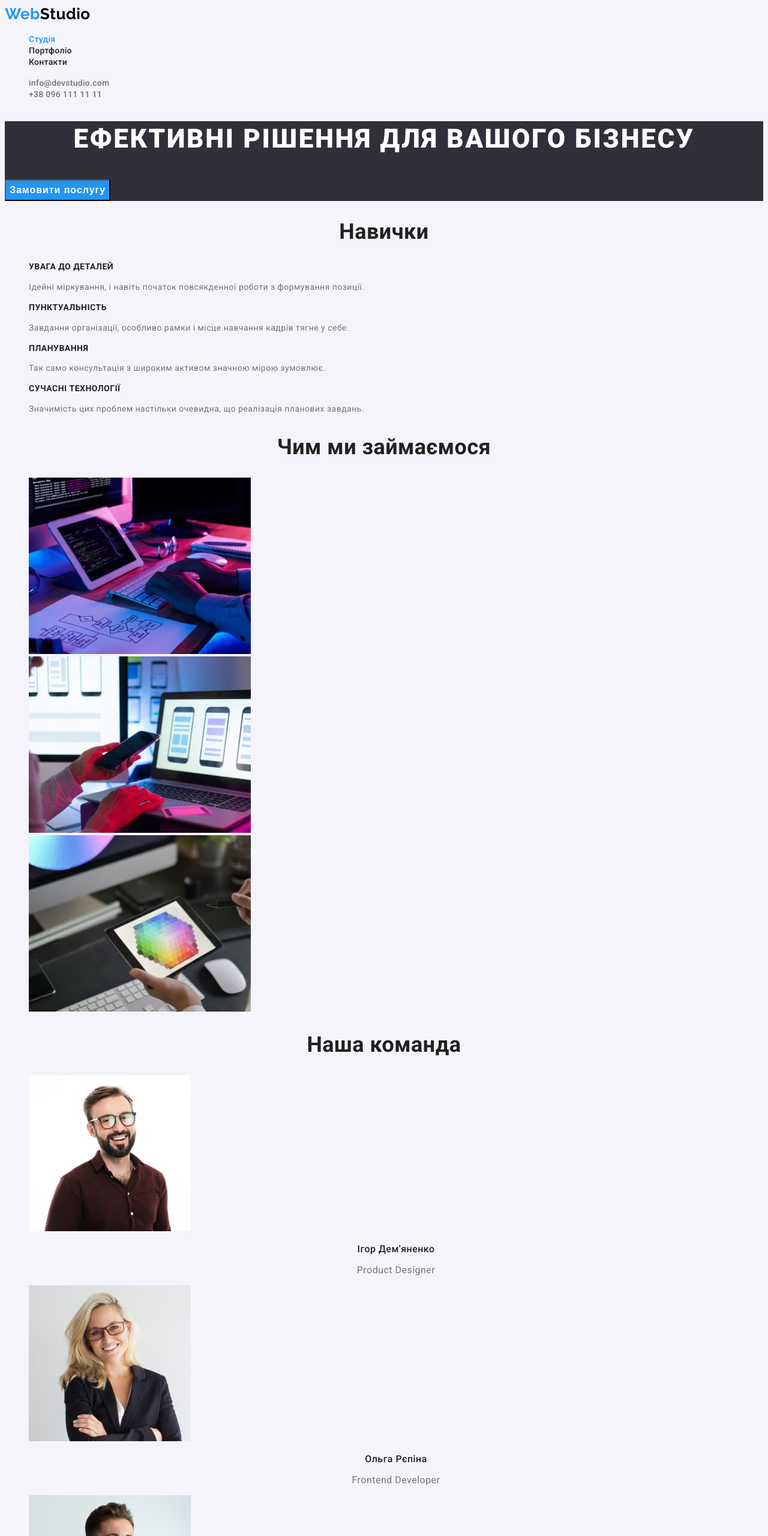
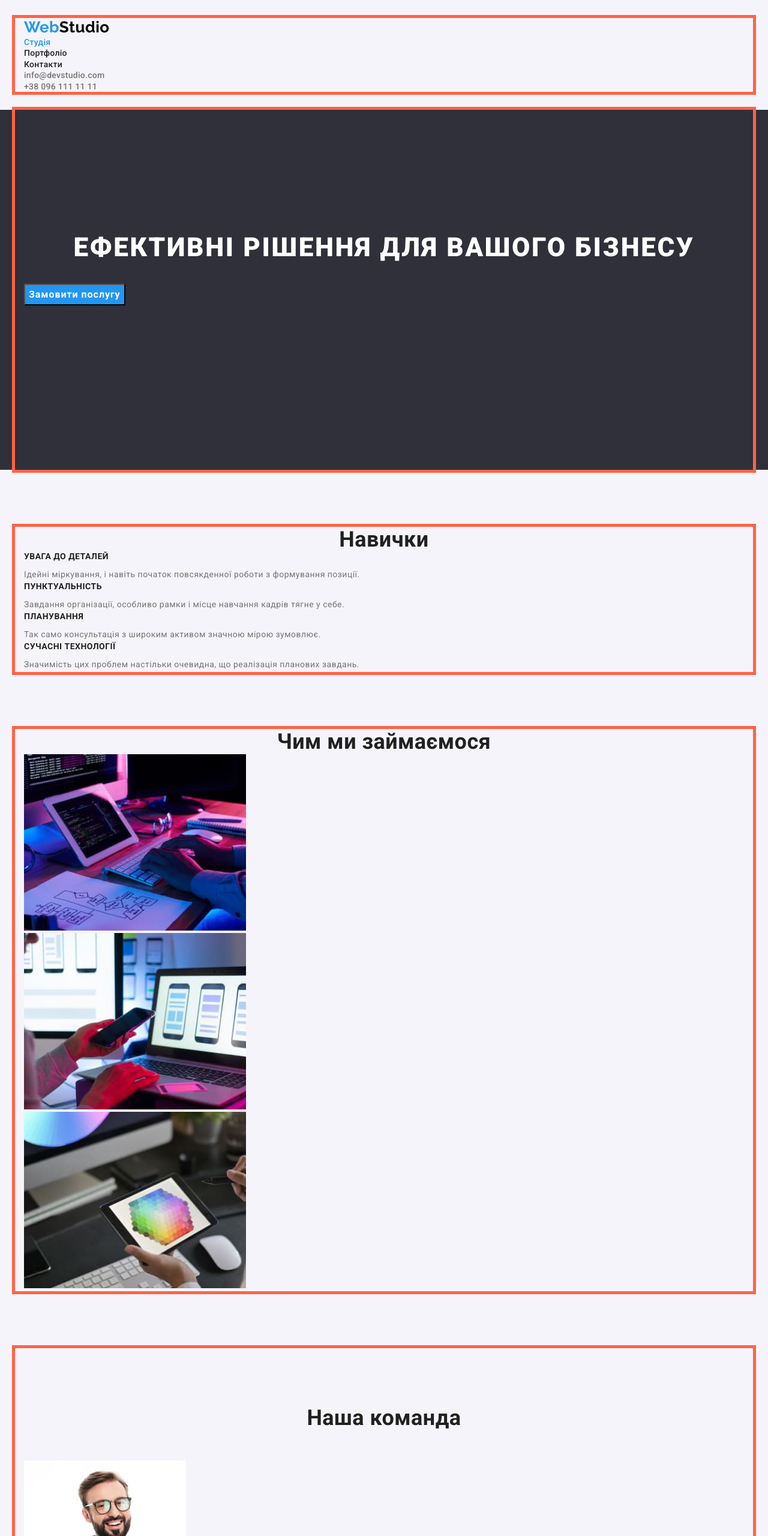
Before and after one commit to SofiiaShevtsova/goit-markup-hw-02, a plain HTML site: page index.html in a window 1280 px wide. Shown: the top 2560 px of the page at 60% size. Drawn offline with nearby package versions, Linux system fonts and the light colour scheme.

Commit message:
нормалізація + блоки вертикаль

```diff
--- a/index.html
+++ b/index.html
@@ -5,12 +5,15 @@
     <meta http-equiv="X-UA-Compatible" content="IE=edge">
     <meta name="viewport" content="width=device-width, initial-scale=1.0">
     <title>Документ</title>
-    <link rel="stylesheet" href="./styles/styles.css" />
     <link href="https://fonts.googleapis.com/css2?family=Raleway:wght@700&family=Roboto:wght@400;500;700;900&display=swap"
         rel="stylesheet">
+    <link rel="stylesheet" href="https://cdnjs.cloudflare.com/ajax/libs/modern-normalize/1.0.0/modern-normalize.min.css" />
+    <link rel="stylesheet" href="./styles/styles.css" />
+
 </head>
 <body>
     <header class="logo-top">
+        <div class="container">
             <a href="./index.html"> <span class="logo-first">Web</span><span class="logo-second">Studio</span></a>
         <nav>
         <ul class="resed">
@@ -24,15 +27,19 @@
             <li> <a href="tel:+380961111111" class="contact">+38 096 111 11 11</a> </li>
         </ul>
 
-
+        </div>
 
     </header>
     <main>
     <section class="baner">
+        <div class="container baner-box">
             <h1 class="baner-title">Ефективні рішення для вашого бізнесу</h1>
             <button type="button" class="button">Замовити послугу</button>
+        </div>
+
     </section>
     <section class="skils">
+        <div class="container">
             <h2 class="title">Навички</h2> <!--Заголовок треба приховати в css-->
         <ul class="resed">
             <li>
@@ -51,8 +58,11 @@
                 <p class="skils-text">Значимість цих проблем настільки очевидна, що реалізація планових завдань.</p>
             </li>
         </ul>
+        </div>
+
     </section>
     <section class="work">
+        <div class="container">
             <h2 class="title">Чим ми займаємося</h2>
         <ul class="resed">
             <li>
@@ -65,39 +75,47 @@
                 <img src="./images/formatjpg/os23.jpg" alt="розробка дизайну" width="370">
             </li>
         </ul>
+
+        </div>
+
     </section>
     <section class="team">
+        <div class="container">
             <h2 class="title">Наша команда</h2>
         <ul class="resed">
             <li>
                 <img src="./images/formatjpg/team/team1.jpg" alt="Ігор Дем'яненко" width="270">
                 <h3 class="team-name">Ігор Дем'яненко </h3>
-                <p class="team-prof">Product Designer</p>
+                <h4 class="team-prof">Product Designer</h4>
 
             </li>
             <li>
                 <img src="./images/formatjpg/team/team2.jpg" alt="Ольга Рєпіна" width="270">
                 <h3 class="team-name">Ольга Рєпіна </h3>
-                <p class="team-prof">Frontend Developer</p>
+                <h4 class="team-prof">Frontend Developer</h4>
             </li>
             <li>
                 <img src="./images/formatjpg/team/team3.jpg" alt="Микола Тарасов" width="270">
                 <h3 class="team-name">Микола Тарасов</h3>
-                <p class="team-prof">Marketing</p>
+                <h4 class="team-prof">Marketing</h4>
 
             </li>
             <li>
                 <img src="./images/formatjpg/team/team4.jpg" alt="Михайло Єрмаков" width="270">
                 <h3 class="team-name">Михайло Єрмаков</h3>
-                <p class="team-prof">UI Designer</p>
+                <h4 class="team-prof">UI Designer</h4>
 
             </li>
         </ul>
+
+        </div>
+
     </section>
     </main>
     <footer class="logo-bot">
+        <div class="container">
             <a href="/"> <span class="logo-first">Web</span><span class="logo-second white">Studio</span></a>
-        <address class="">
+        <address class="bot-address">
             <ul class="resed">
                 <li>
                     <a href="https://www.google.com/maps/place/%D0%B1%D1%83%D0%BB%D1%8C%D0%B2%D0%B0%D1%80+%D0%9B%D0%B5%D1%81%D1%96+%D0%A3%D0%BA%D1%80%D0%B0%D1%97%D0%BD%D0%BA%D0%B8,+26,+%D0%9A%D0%B8%D1%97%D0%B2,+%D0%A3%D0%BA%D1%80%D0%B0%D1%97%D0%BD%D0%B0,+02000/@50.4265841,30.5361971,17z/data=!3m1!4b1!4m5!3m4!1s0x40d4cf0e033ecbe9:0x57a4dffefec77da0!8m2!3d50.4265807!4d30.5383858?hl=uk" target="_blank" rel="noopener noreferrer" class="addres">м. Київ, пр-т Лесі Українки, 26</a>
@@ -114,6 +132,9 @@
             </ul>
         </address>
 
+        </div>
+
+
 
     </footer>
 
--- a/styles/styles.css
+++ b/styles/styles.css
@@ -10,15 +10,44 @@
     --first-bgr-color:#F5F4FA;
     --second-bgr-color:#2F303A;
 }
+
 body{
     background-color: var(--first-bgr-color);
     color: var(--first-text-color);
     font-family:'Roboto', sans-serif;
     letter-spacing: 0.03em;
 }
+
+/* --скидаємо точки в списках і відступи-- */
+.resed{
+    list-style-type:none;
+    margin: 0;
+    padding: 0;
+}
+/* прибираємо підкреслення */
 a{
     text-decoration: none;
 }
+
+/* прибираємо марджини низ верх */
+
+h1, h2, h3, h4, p {
+    margin-top: 0;
+    margin-bottom: 0;
+}
+
+/* контейнер основні */
+.container {
+    width: 1230px;
+    padding:0 15px;
+    outline: 5px solid tomato;
+    margin-left: auto;
+    margin-right: auto;
+
+    margin-bottom: 95px;
+}
+
+/* хедер */
 .logo-first{
     color: var(--accent-color);
 }
@@ -32,12 +61,12 @@ a{
         line-height: 1.19;
 }
 
+.logo-top .container{
+    margin-bottom: 30px;
+    margin-top: 30px;
+}
 
-/* --скидаємо точки в списках-- */
-.resed{
-    list-style-type:none;
-}
-/* шапка */
+/* навігація */
 .nav{
     color: var(--first-text-color);
         font-weight: 500;
@@ -61,13 +90,20 @@ a{
 .contact:hover , .contact:focus {
     color: var(--accent-color);
 }
+
 /* main головна */
 .baner{
     background-color: var(--second-bgr-color);
     color: var(--button-color);
 }
+.baner-box{
+    min-height: 600px;
+}
 .baner-title{
-    font-weight: 900;
+padding-top: 200px;
+margin-bottom: 30px;
+
+font-weight: 900;
 font-size: 44px;
 line-height: 1.36;
 text-align: center;
@@ -83,8 +119,11 @@ text-transform: uppercase;}
         text-align: center;
         letter-spacing: 0.06em;
 }
+
 /* skils */
 .skils-title{
+margin-bottom: 10px;
+
     font-weight: 700;
         font-size: 14px;
         line-height: 1.14;
@@ -101,13 +140,24 @@ font-size: 36px;
 line-height: 1.17;
 text-align: center;
 }
+
+/* team */
+.team .title{
+    padding-top: 95px;
+    margin-bottom: 50px;
+}
 .team-name{
+margin-top: 30px;
+margin-bottom: 10px;
+
     font-weight: 500;
         font-size: 16px;
         line-height: 1.19;
         text-align: center;
 }
 .team-prof{
+padding-bottom: 30px;
+
     color: var(--second--text-color);
         font-size: 16px;
         line-height: 1.19;
@@ -117,8 +167,16 @@ text-align: center;
 .logo-bot{
     background-color: var(--second-bgr-color);
 }
+.logo-bot .container{
+    padding-top: 60px;
+    padding-bottom: 60px;
+}
 .logo-bot .white{
     color: var(--button-color);
+}
+.bot-address {
+    margin-top: 20px;
+    min-height: 80px;
 }
 .addres{
     color: var(--button-color);
@@ -127,11 +185,14 @@ text-align: center;
         line-height: 1.71;
 }
 .bot-contact{
+margin-top: 9px;
+
+
     color: rgba(255, 255,255, 0.6);
     font-style: normal;
     font-size: 14px;
         line-height: 1.71;
-}
+        }
 
 /* портфоліо */
 .button-proj{
```
Also changed, not shown: portfolio.html (+3 -3 lines). Lines whose indentation alone changed are shown as unchanged.
